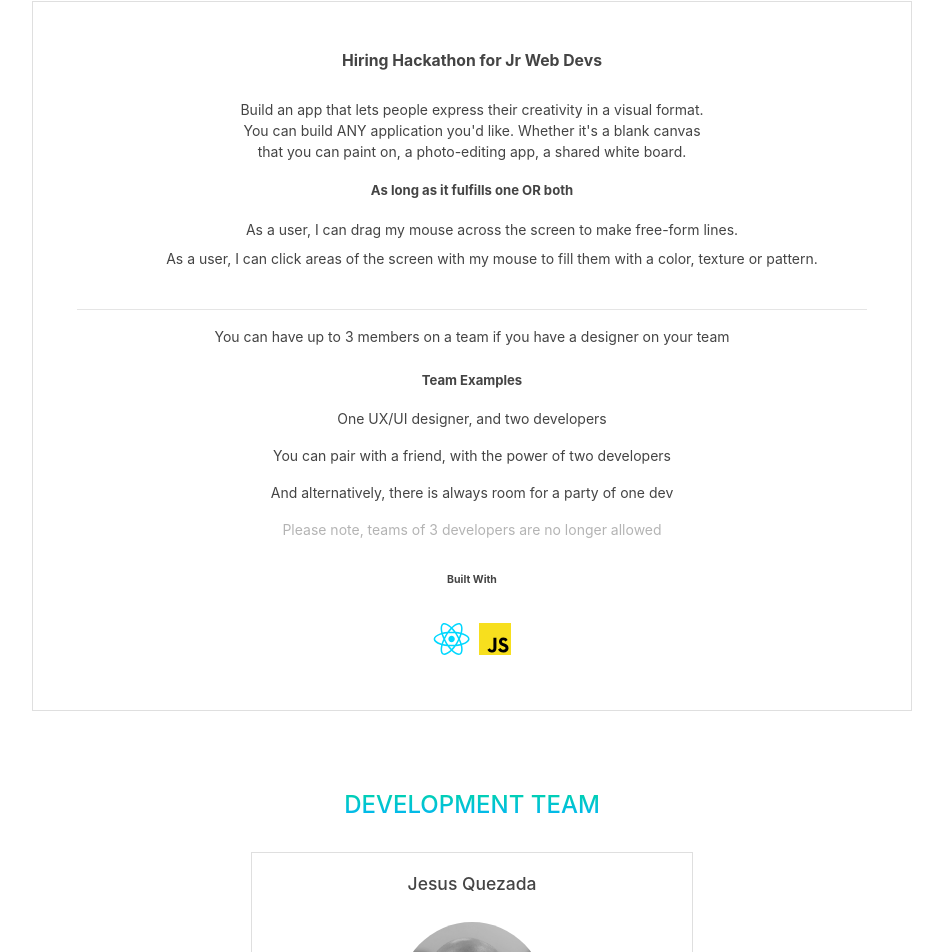
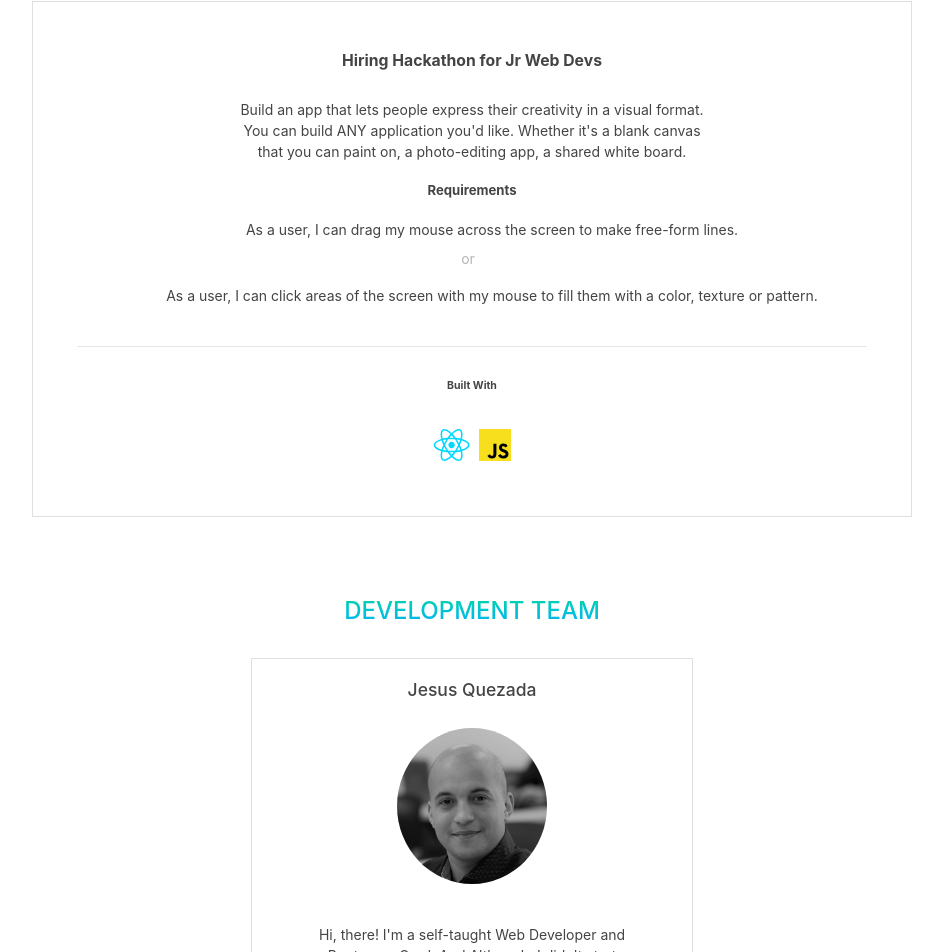
Before and after one commit to machinesandpixels/mintboard, a React (Create React App) app: page / in a window 1280 px wide. Shown: the part 1785-2737 px from the top of the page, without its empty margins (168-1111 px from the left). Built offline with nearby package versions, Linux system fonts and the light colour scheme.

Commit message:
Updated Challenge section

```diff
--- a/src/components/Challenge.js
+++ b/src/components/Challenge.js
@@ -43,8 +43,8 @@ const Challenge = () => {
 
                         <div className="mt-3 challenge--text">
                             <h5 className="yy">
-                                <Badge id="yy" bg="secondary">
-                            As long as it fulfills one OR both
+                                <Badge bg="secondary">
+                                    Requirements
                                 </Badge>
                             </h5>
                         </div>
@@ -54,6 +54,9 @@ const Challenge = () => {
                             <p className="mb-2">
                             As a user, I can drag my mouse across the screen to make free-form lines.
                             </p>
+                            <p className="mr-5 opacity--bg">
+                                or
+                            </p>
                             <p className="mb-2">
                             As a user, I can click areas of the screen with my mouse to fill them with a color, texture or pattern.
                             </p>
@@ -61,31 +64,6 @@ const Challenge = () => {
                         </div>
                         </Card.Text>
                             <hr />
-                        <Card.Text>
-                            <p className="mt-3">
-                            You can have up to 3 members on a team if you have a designer on your team
-                            </p>
-                        <h5 >
-                            <Badge className="mt-2 mb-2" bg="secondary">
-                               Team Examples
-                            </Badge>
-                        </h5>
-
-                       <div className="d-flex flex-column">
-                       <p>  One UX/UI designer, and two developers </p>
-                       <p>
-                           You can pair with a friend, with the power of two developers
-                        </p>
-                       <p>
-                           And alternatively, there is always room for a party of one dev
-                        </p>
-
-                        </div>
-
-                        <p className="opacity--bg">
-                            Please note, teams of 3 developers are no longer allowed
-                        </p>
-                        </Card.Text>
 
                         <Badge className="mt-3 mb-3" bg="light" text="dark">
                             Built With
--- a/src/css/index.css
+++ b/src/css/index.css
@@ -91,7 +91,7 @@ h1 {
 @media (max-width: 667px) {
 
   .features--text {
-      font-size: 0.7rem;
+      font-size: 0.8rem;
   }
 
   .devteam--text {
```
Also changed, not shown: 4 other files (tests, documents, lock files or other folders).
